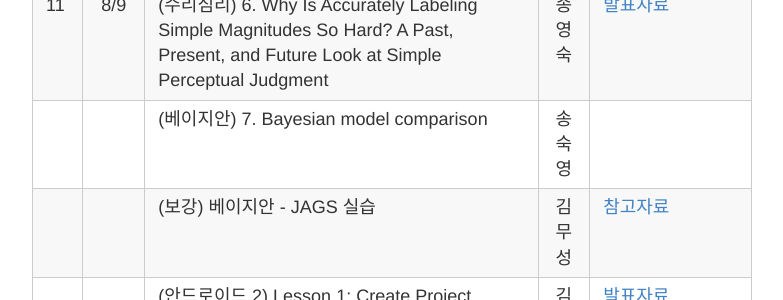
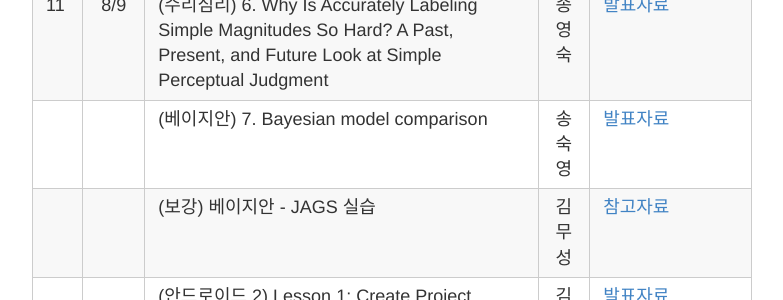
Before and after one commit to psygrammer/coco, a Jekyll site: the page built from _posts/2015-12-29-SCHEDULE.md, in a window 1280 px wide and 900 px high, scrolled down 4470 px. Shown: the part 151-451 px from the top of the window, without its empty margins (248-1031 px from the left). Built offline with Jekyll 4.4.1, drawn with Linux system fonts in a browser that asks for light colours; Markdown is read by kramdown in place of the engine named in the settings.

Commit message:
Update 2015-12-29-SCHEDULE.md

```diff
--- a/_posts/2015-12-29-SCHEDULE.md
+++ b/_posts/2015-12-29-SCHEDULE.md
@@ -73,7 +73,7 @@ title: 스터디 일정 & 커리큘럼 & 발표자료
 |    |     |(베이지안) 6. Latent-mixture models(3) |김무성|[발표자료](http://nbviewer.ipython.org/github/psygrammer/coco/blob/master/part1/bayes/ch06/6.Latent-mixture_models.ipynb) |
 |    |     |(안드로이드 2) Lesson 1: Create Project Sunshine with a Simple UI (1) |김무성|[발표자료](http://nbviewer.ipython.org/github/psygrammer/coco/blob/master/part1/android/sunshine01/01_Create_Project_Sunshine_with_a_Simple_UI.ipynb) |
 |  11 |8/9  |(수리심리) 6. Why Is Accurately Labeling Simple Magnitudes So Hard? A Past, Present, and Future Look at Simple Perceptual Judgment|송영숙| [발표자료](https://drive.google.com/file/d/0B5IxhQCsG-OIX2V5ellfT0lCaEU/view)|
-|    |     |(베이지안) 7. Bayesian model comparison |송숙영| |
+|    |     |(베이지안) 7. Bayesian model comparison |송숙영|[발표자료](https://drive.google.com/file/d/0Bxg6OBGpHhiiTUstNUJmVmlRYkk/view) |
 |    |     |(보강) 베이지안 - JAGS 실습 |김무성|[참고자료](http://nbviewer.ipython.org/github/psygrammer/bayesianR/blob/master/part2/ch08/08_JAGS.ipynb) |
 |    |     |(안드로이드 2) Lesson 1: Create Project Sunshine with a Simple UI (2) |김무성|[발표자료](http://nbviewer.ipython.org/github/psygrammer/coco/blob/master/part1/android/sunshine01/01_Create_Project_Sunshine_with_a_Simple_UI.ipynb) |
 |  12 |8/16  |(수리심리) 8. Models of Episodic Memory |윤석희| [발표자료](https://drive.google.com/file/d/0B-Cmo_VNw8YnY3VISjFydDJudjlnUmtSRk02TEx1WjhxaU1n/view)|
```
